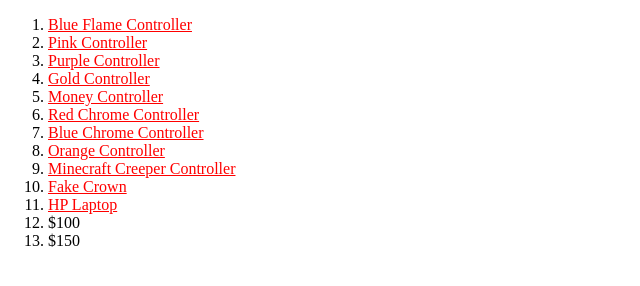
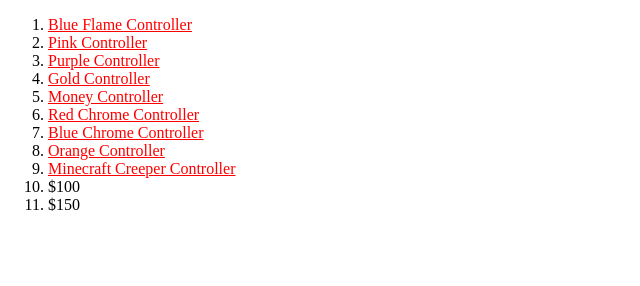
Before and after one commit to dts-wishlist/dts-wishlist.github.io, a plain HTML site: page index.htm in a window 1280 px wide. Shown: the whole page, without its empty margins (0-640 px from the left). Drawn offline with Linux system fonts and the light colour scheme.

Commit message:
Update index.htm

```diff
--- a/index.htm
+++ b/index.htm
@@ -18,8 +18,6 @@
       <li><a href="https://www.amazon.com/dp/B079Q2NC69/ref=twister_B076CRSSZV?_encoding=UTF8&th=1">Blue Chrome Controller</a></li>
       <li><a href="https://www.amazon.com/dp/B076CSDW51/ref=twister_B076CRSSZV?_encoding=UTF8&th=1">Orange Controller</a></li>
       <li><a href="https://www.walmart.com/ip/Microsoft-Xbox-One-Wireless-Controller-Minecraft-Creeper/56083249">Minecraft Creeper Controller</a></li>
-      <li><a href="https://www.amazon.com/Funny-Party-Hats-Royal-Jeweled/dp/B013VN4JTA/ref=sr_1_1_sspa?ie=UTF8&qid=1541037465&sr=8-1-spons&keywords=crown&th=1">Fake Crown</a></li>
-      <li><a href="https://www.amazon.com/Flagship-HP-Pavilion-Computer-Bluetooth/dp/B07HPCQRKH/ref=sr_1_1_sspa?s=pc&ie=UTF8&qid=1541037697&sr=1-1-spons&keywords=laptop+computer&psc=1">HP Laptop</a></li>
       <li>$100</li>
       <li>$150</li>
     </ol>
```
